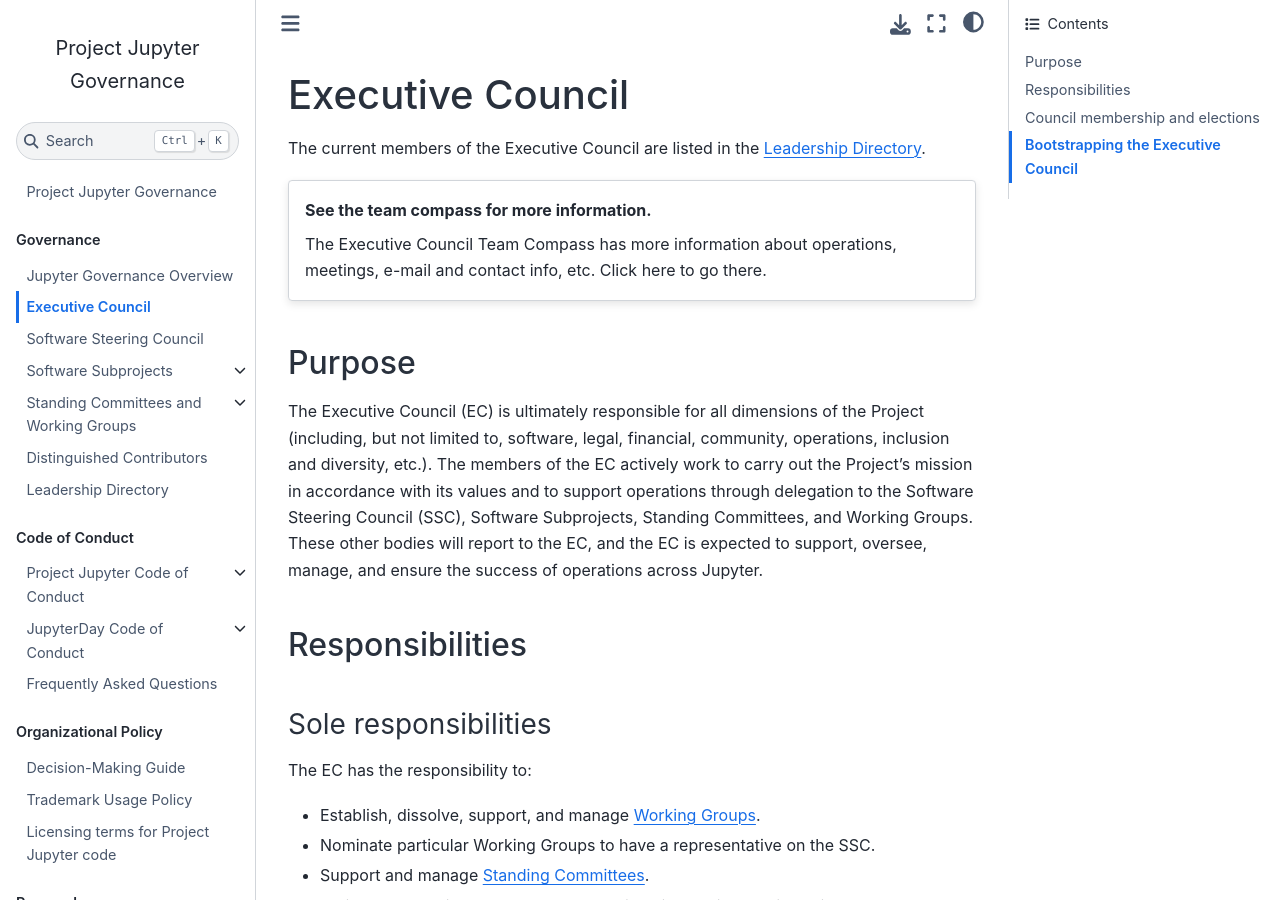
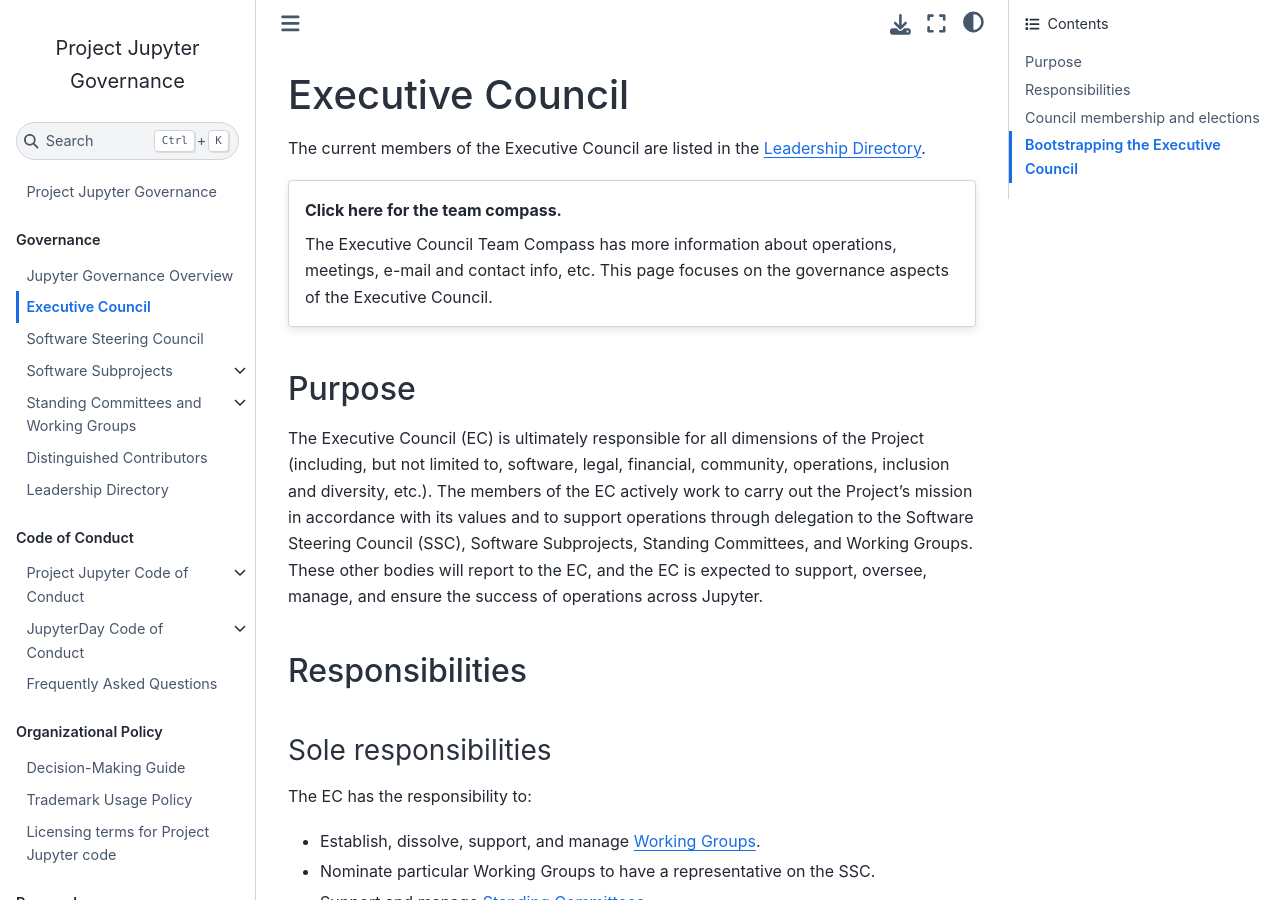
Before and after one commit to jupyter/governance, a Jupyter Book: the page built from executive_council.md, in a window 1280 px wide and 900 px high. Built offline with Jupyter Book 1.0.4 settings and Sphinx 7.4.7 and the Sphinx Book theme 1.1.4, drawn with Linux system fonts in a browser that asks for light colours; pages that are not in the unit, such as notebooks, are missing from menus.

Commit message:
Update language

````diff
--- a/executive_council.md
+++ b/executive_council.md
@@ -2,10 +2,10 @@
 
 The current members of the Executive Council are listed in the [Leadership Directory](people).
 
-```{card} See the team compass for more information.
+```{card} Click here for the team compass.
 :link: https://executive-council-team-compass.readthedocs.io/en/latest/
 The Executive Council Team Compass has more information about operations, meetings, e-mail and contact info, etc.
-Click here to go there.
+This page focuses on the governance aspects of the Executive Council.
 ```
 
 ## Purpose
````
